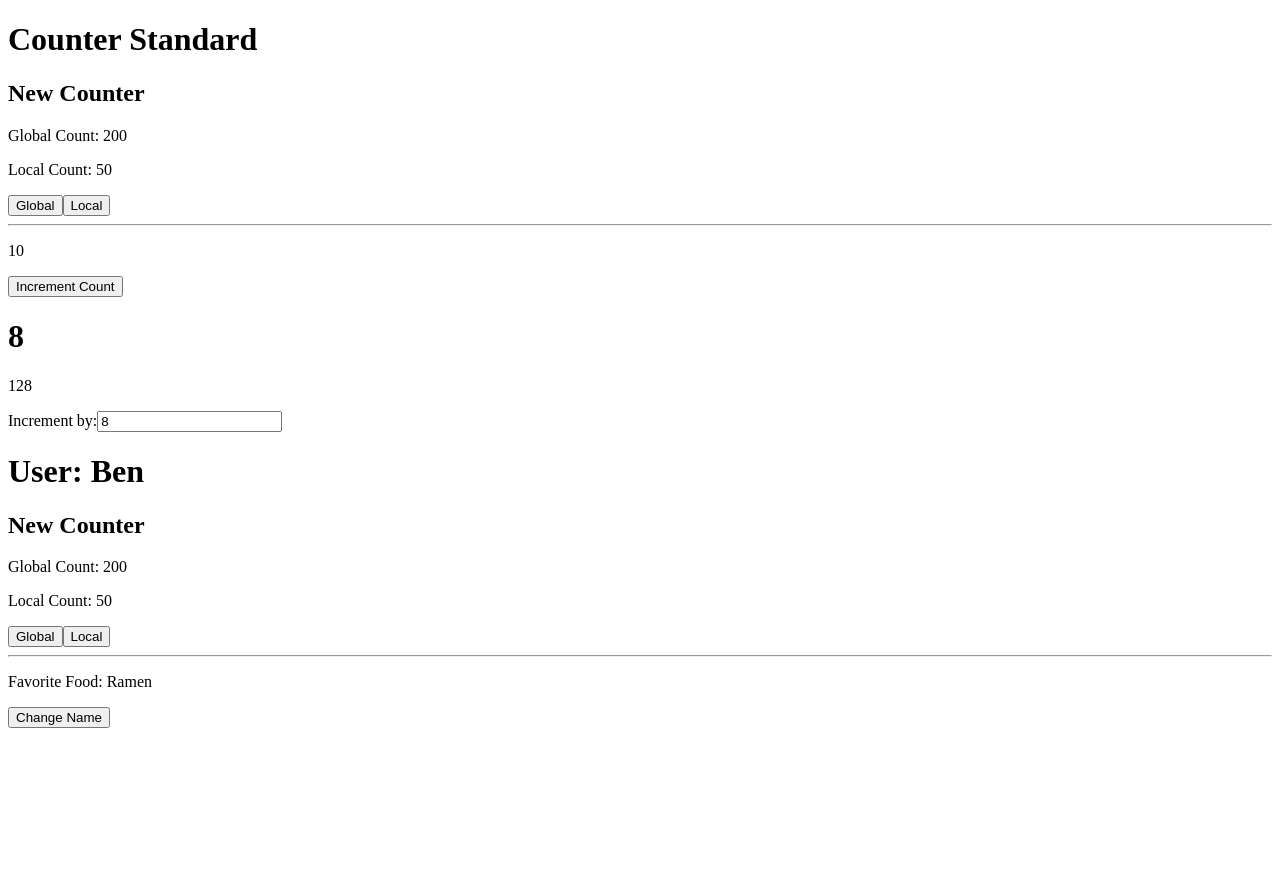
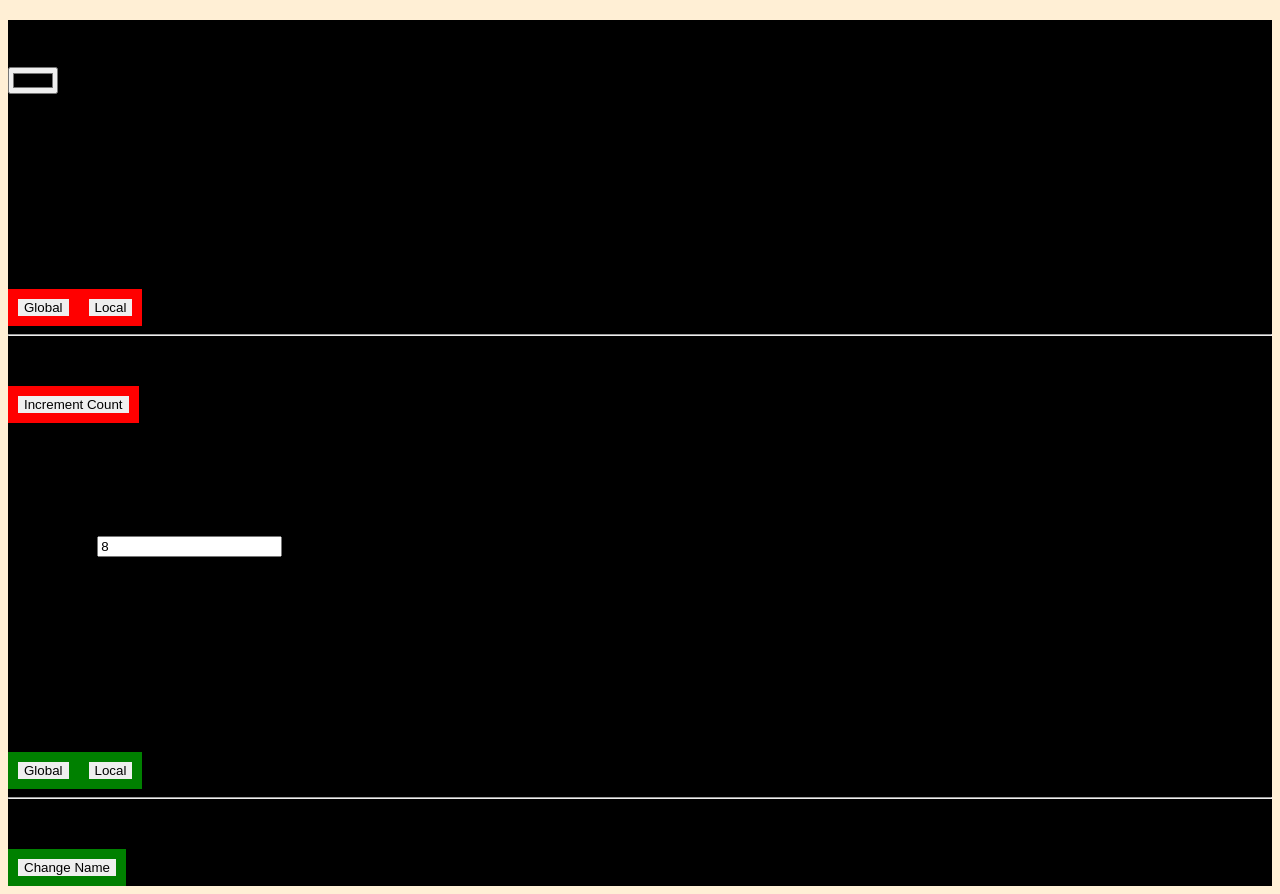
Before and after one commit to bencodezen/complete-intro-to-vue-3-workshop, a Vue app in the folder playground/: page / in a window 1280 px wide. Before the commit the page ends 800 px from the top, so only its background shows below. Built offline with nearby package versions, Linux system fonts and the light colour scheme.

Commit message:
feature: add examples of styling your components

```diff
--- a/playground/src/App.vue
+++ b/playground/src/App.vue
@@ -1,9 +1,30 @@
 <script setup>
 import BaseCounter from "./components/base-counter.vue";
 import UserCard from "./components/user-card.vue";
+import { ref } from "vue";
+
+const colorPreference = ref("black");
 </script>
 
 <template>
-  <BaseCounter />
-  <UserCard :user="{ name: 'Ben', food: 'Ramen' }" />
+  <div class="wrapper">
+    <h2>{{ colorPreference }}</h2>
+    <input type="color" v-model="colorPreference" />
+    <BaseCounter />
+    <UserCard :user="{ name: 'Ben', food: 'Ramen' }" />
+  </div>
 </template>
+
+<style>
+html {
+  background-color: papayawhip;
+}
+
+.wrapper {
+  background-color: v-bind(colorPreference);
+}
+
+.button {
+  border: 10px solid red !important;
+}
+</style>
--- a/playground/src/components/base-counter.vue
+++ b/playground/src/components/base-counter.vue
@@ -42,11 +42,13 @@ export default {
   <h2>New Counter</h2>
   <p>Global Count: {{ countStore.globalCount }}</p>
   <p>Local Count: {{ countStore.localCount }}</p>
-  <button @click="countStore.incrementGlobalCount">Global</button>
-  <button @click="countStore.incrementLocalCount">Local</button>
+  <button class="button" @click="countStore.incrementGlobalCount">
+    Global
+  </button>
+  <button class="button" @click="countStore.incrementLocalCount">Local</button>
   <hr />
   <p :data-increment-by="incrementAmount">{{ count }}</p>
-  <button @click="incrementCount">Increment Count</button>
+  <button class="button" @click="incrementCount">Increment Count</button>
   <h1>{{ incrementAmount }}</h1>
   <p>{{ optimizedIncrementAmount }}</p>
   <div>
--- a/playground/src/components/user-card.vue
+++ b/playground/src/components/user-card.vue
@@ -29,9 +29,21 @@ export default {
   <h2>New Counter</h2>
   <p>Global Count: {{ countStore.globalCount }}</p>
   <p>Local Count: {{ countStore.localCount }}</p>
-  <button @click="countStore.globalCount += 10">Global</button>
-  <button @click="countStore.incrementLocalCount">Local</button>
+  <button :class="$style.button" @click="countStore.globalCount += 10">
+    Global
+  </button>
+  <button :class="$style.button" @click="countStore.incrementLocalCount">
+    Local
+  </button>
   <hr />
   <p>Favorite Food: {{ user.food }}</p>
-  <button @click="tellParentChangeName">Change Name</button>
+  <button :class="$style.button" @click="tellParentChangeName">
+    Change Name
+  </button>
 </template>
+
+<style module>
+.button {
+  border: 10px solid green;
+}
+</style>
```
